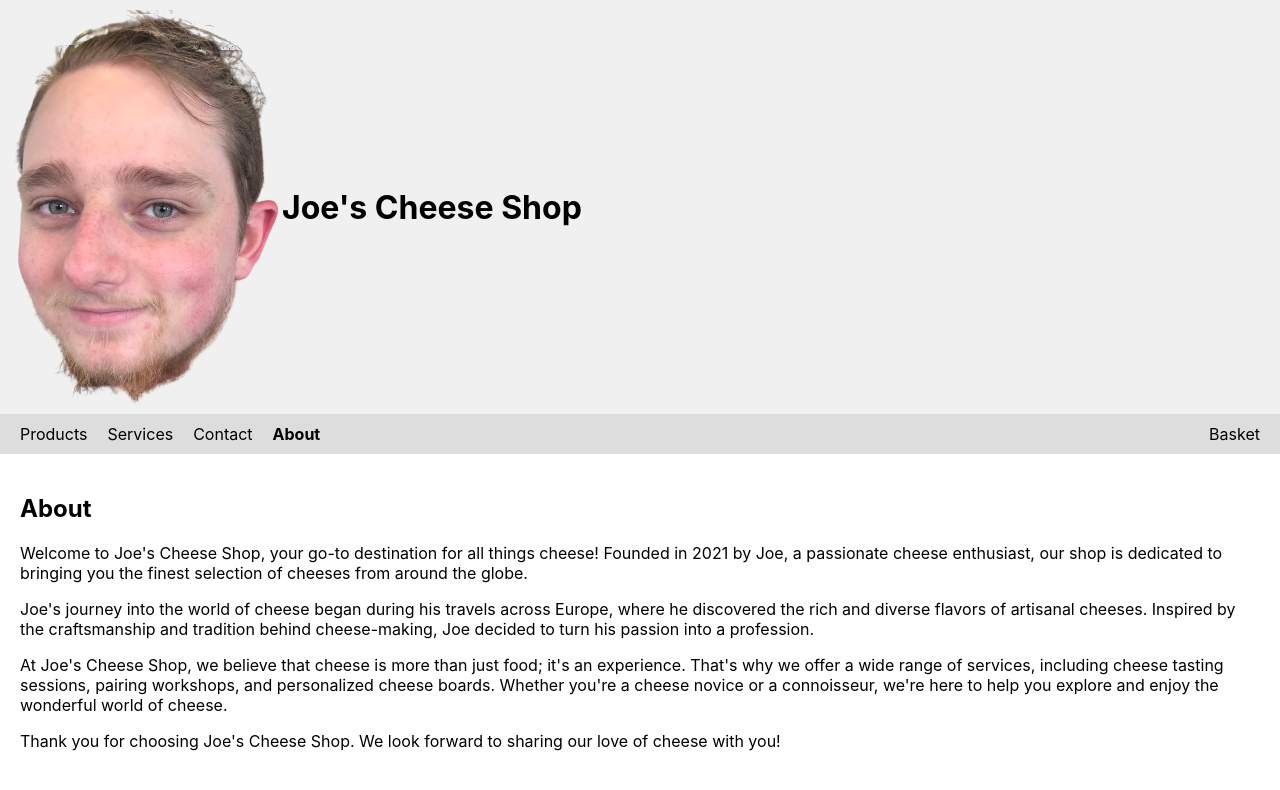
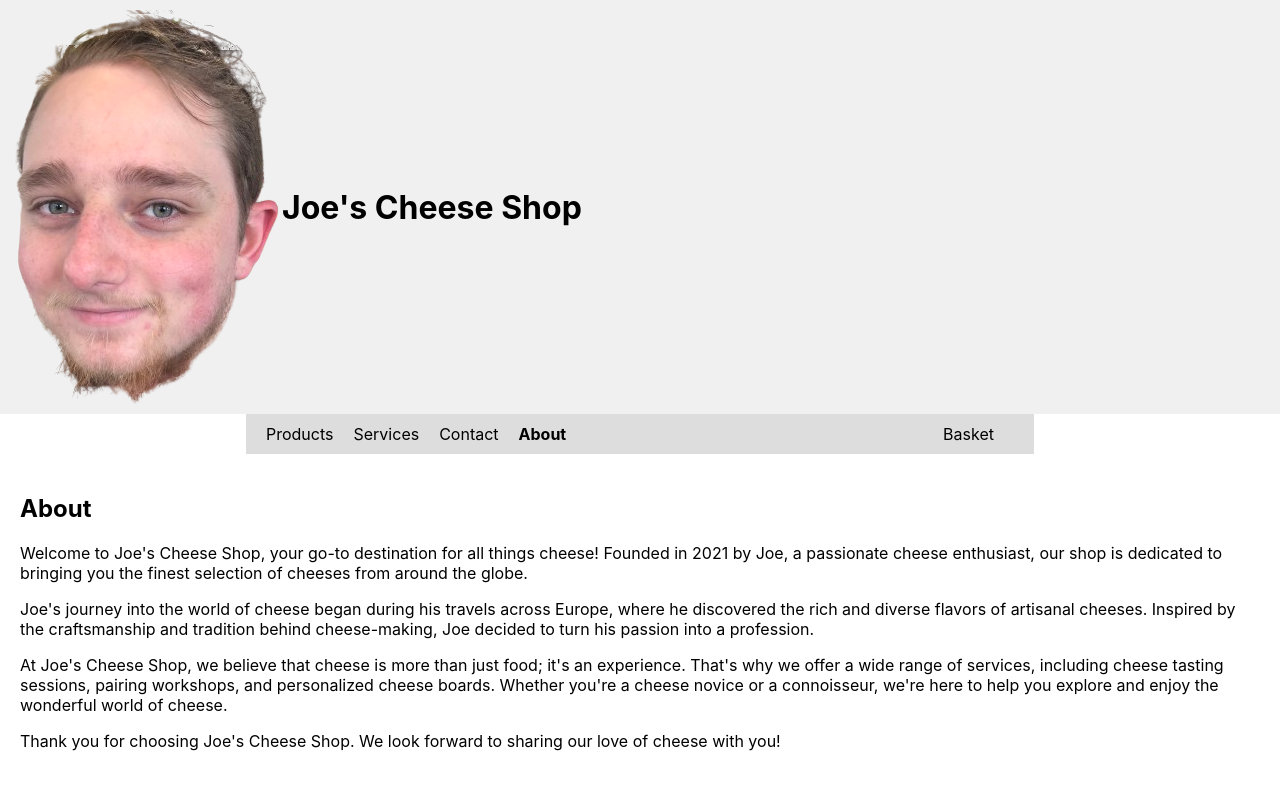
Before and after one commit to hrszpuk/app.hrszpuk.com, a React (Create React App) app: page /about in a window 1280 px wide. Shown: the top 790 px of the page. Built offline with nearby package versions, Linux system fonts and the light colour scheme.

Commit message:
Added Navbar component media tags

```diff
--- a/src/components/Navbar.css
+++ b/src/components/Navbar.css
@@ -3,6 +3,8 @@
     justify-content: space-between;
     background-color: #ddd;
     padding: 10px;
+    width: 100%;
+    margin: 0 auto;
 }
 
 .nav-items-left, .nav-items-right {
@@ -15,6 +17,42 @@
     padding: 0 10px;
 }
 
+.nav-items-right {
+    margin-right: 20px;
+}
+
 .active {
     font-weight: bold;
 }
+
+@media (max-width: 768px) {
+    .navbar  {
+        flex-direction: column;
+    }
+
+    .nav-items-left, .nav-items-right {
+        margin: 10px 0;
+    }
+
+    .nav-items-right {
+        margin-right: 0;
+    }
+}
+
+@media (min-width: 768px) {
+    .navbar {
+        width: 80%;
+    }
+}
+
+@media (min-width: 1000px) {
+    .navbar {
+        width: 70%;
+    }
+}
+
+@media (min-width: 1280px) {
+    .navbar {
+        width: 60%;
+    }
+}
```
